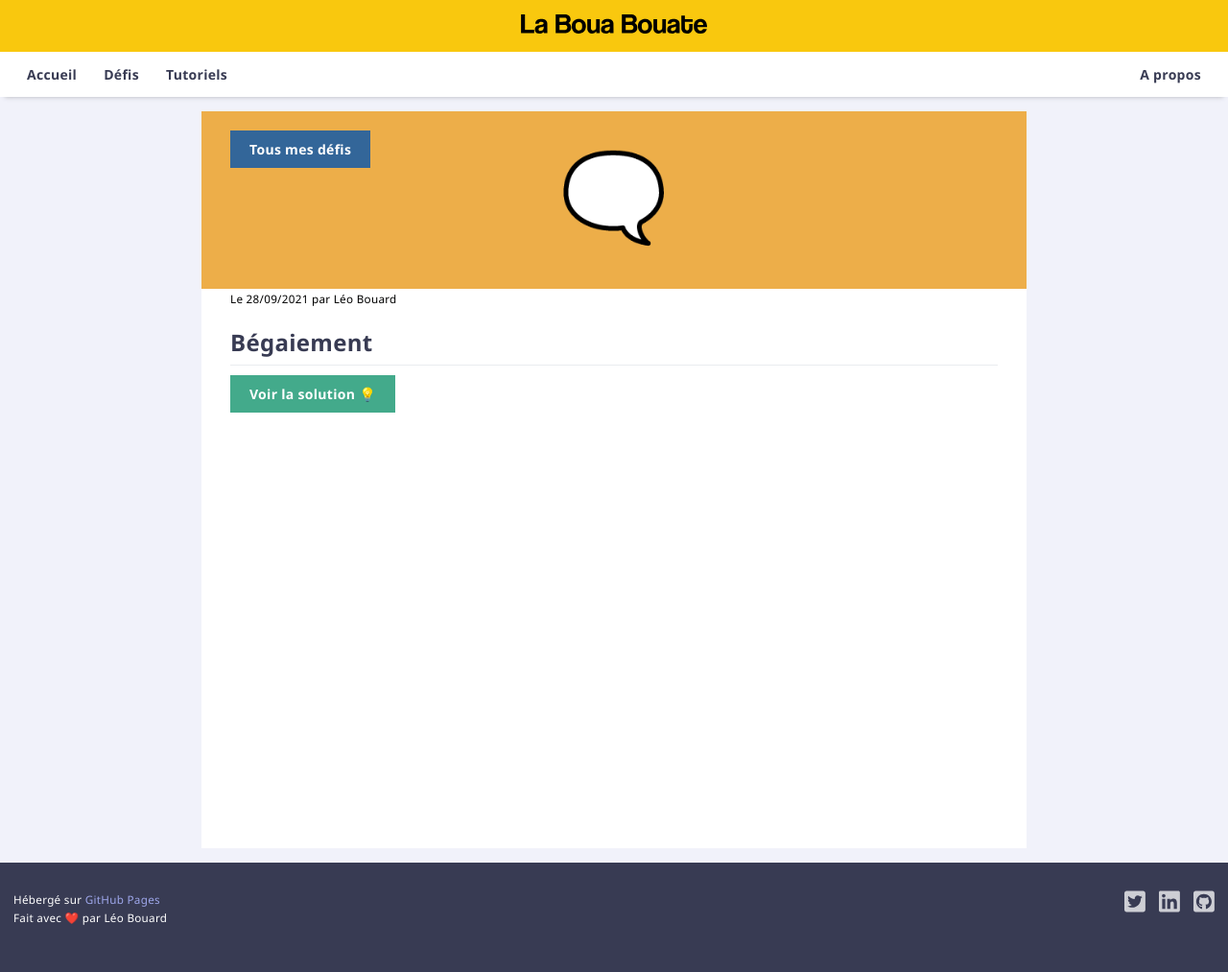
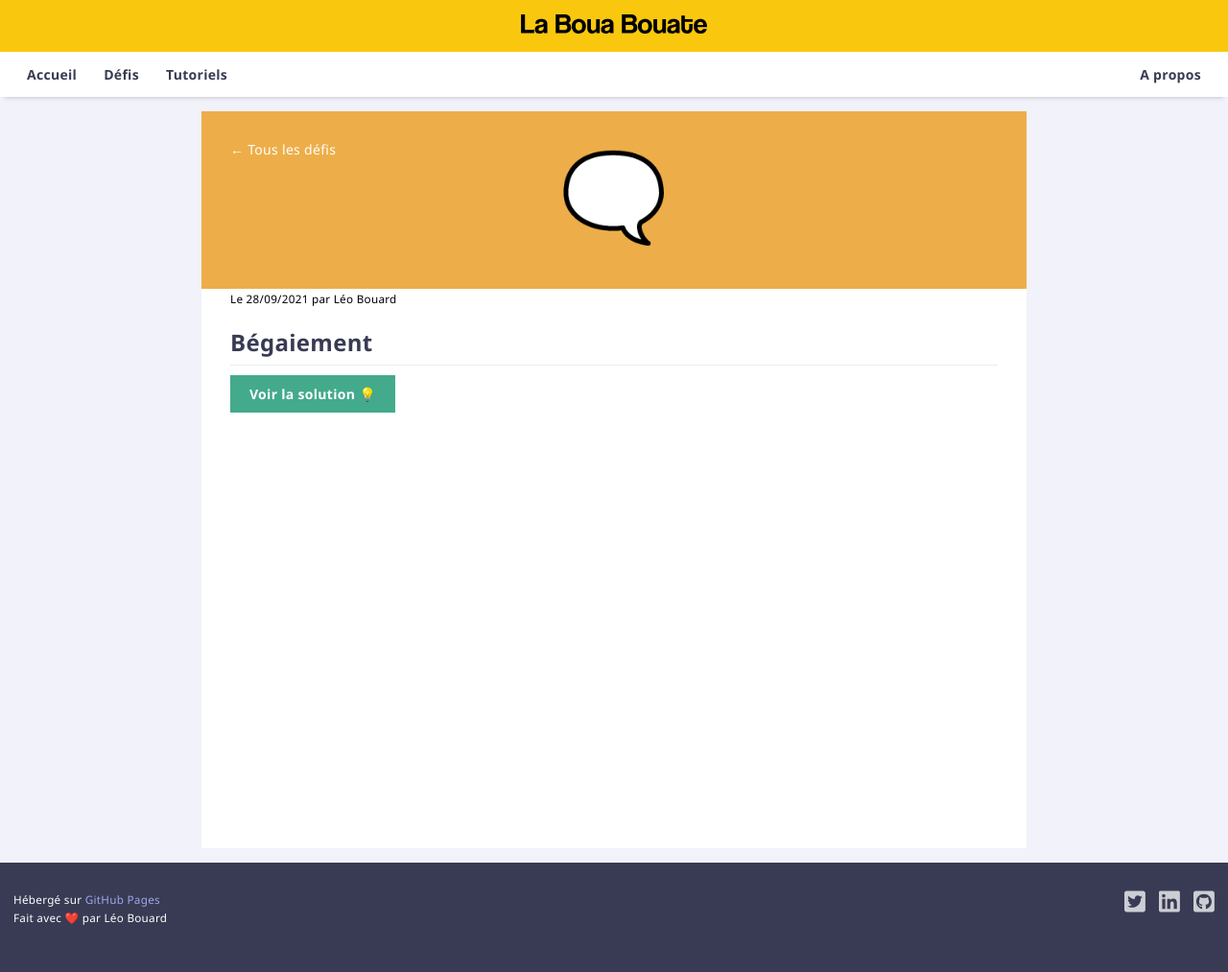
Before and after one commit to leobouard/leobouard.github.io, a Jekyll site: the page built from _posts/2021-09-28-begaiement.md, in a window 1280 px wide. Shown: the whole page at 96% size. Built offline with Jekyll 4.4.1, drawn with Linux system fonts in a browser that asks for light colours.

Commit message:
Fixing "Tous les défis"

```diff
--- a/_layouts/post.html
+++ b/_layouts/post.html
@@ -3,8 +3,8 @@ layout: default
 ---
 
 {% if page.tags contains "challenges" %}
-<div class="button" style="text-align: left; position: absolute; z-index: 3; margin-top: 15px;">
-    <a href="/challenges">Tous mes défis</a>
+<div style="text-align: left; position: absolute; z-index: 3; margin-top: 15px;">
+    <a href="/challenges" style="color: #fff;">← Tous les défis</a>
 </div>
 {% endif %}
 
@@ -13,8 +13,6 @@ layout: default
     {{ page.icon }}
 </div>
 {% endif %}
-
-
 
 <small>Le {{ page.date | date: "%d/%m/%Y" }} par {{ site.author }}</small>
 
--- a/assets/css/style.scss
+++ b/assets/css/style.scss
@@ -307,10 +307,6 @@ footer li:first-child {
         word-wrap: break-word;
     }
 
-    .button {
-        display: block;
-    }
-
     section {
         font-size: 15px;
         padding-left: 15px;
```
